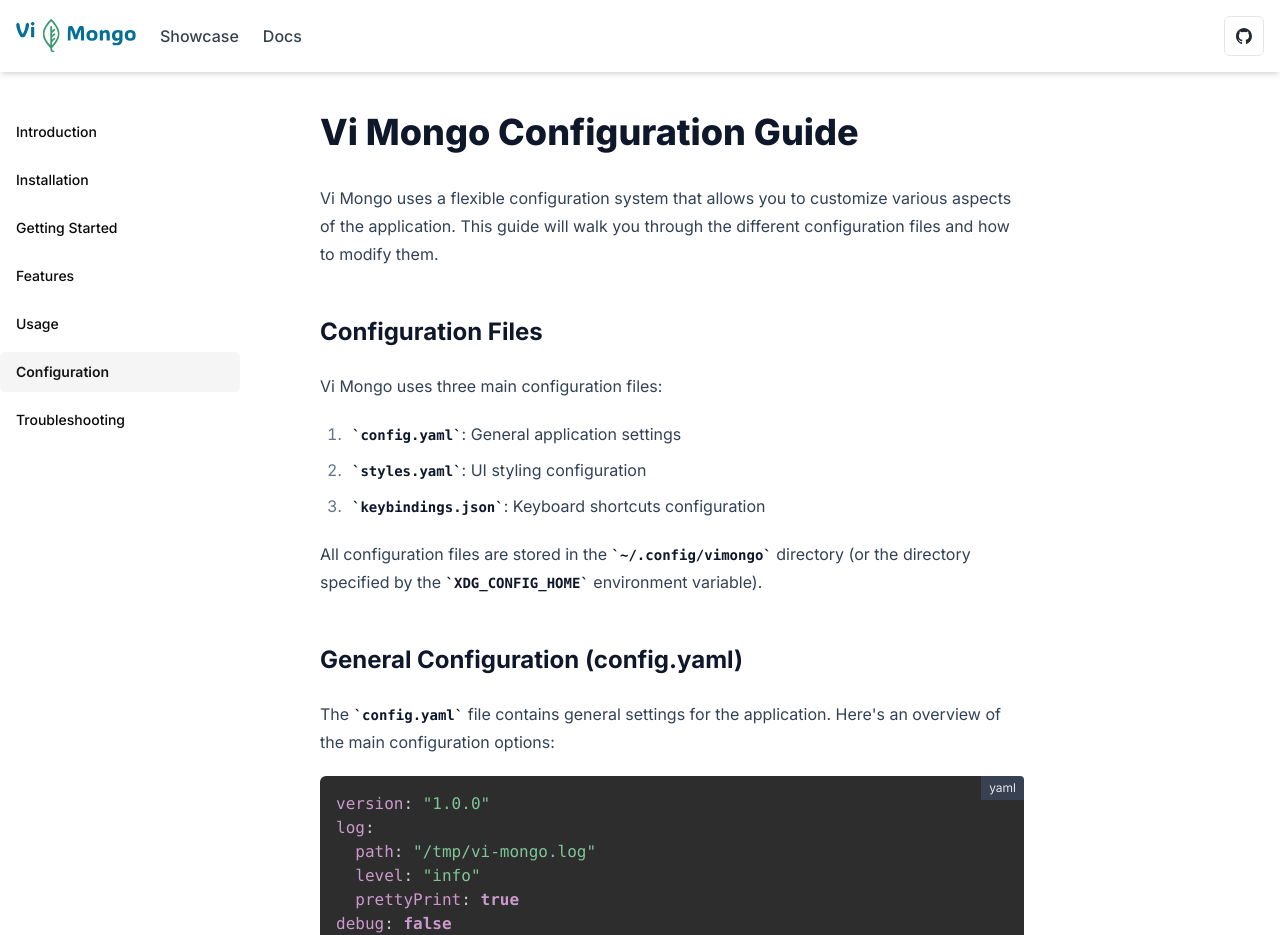
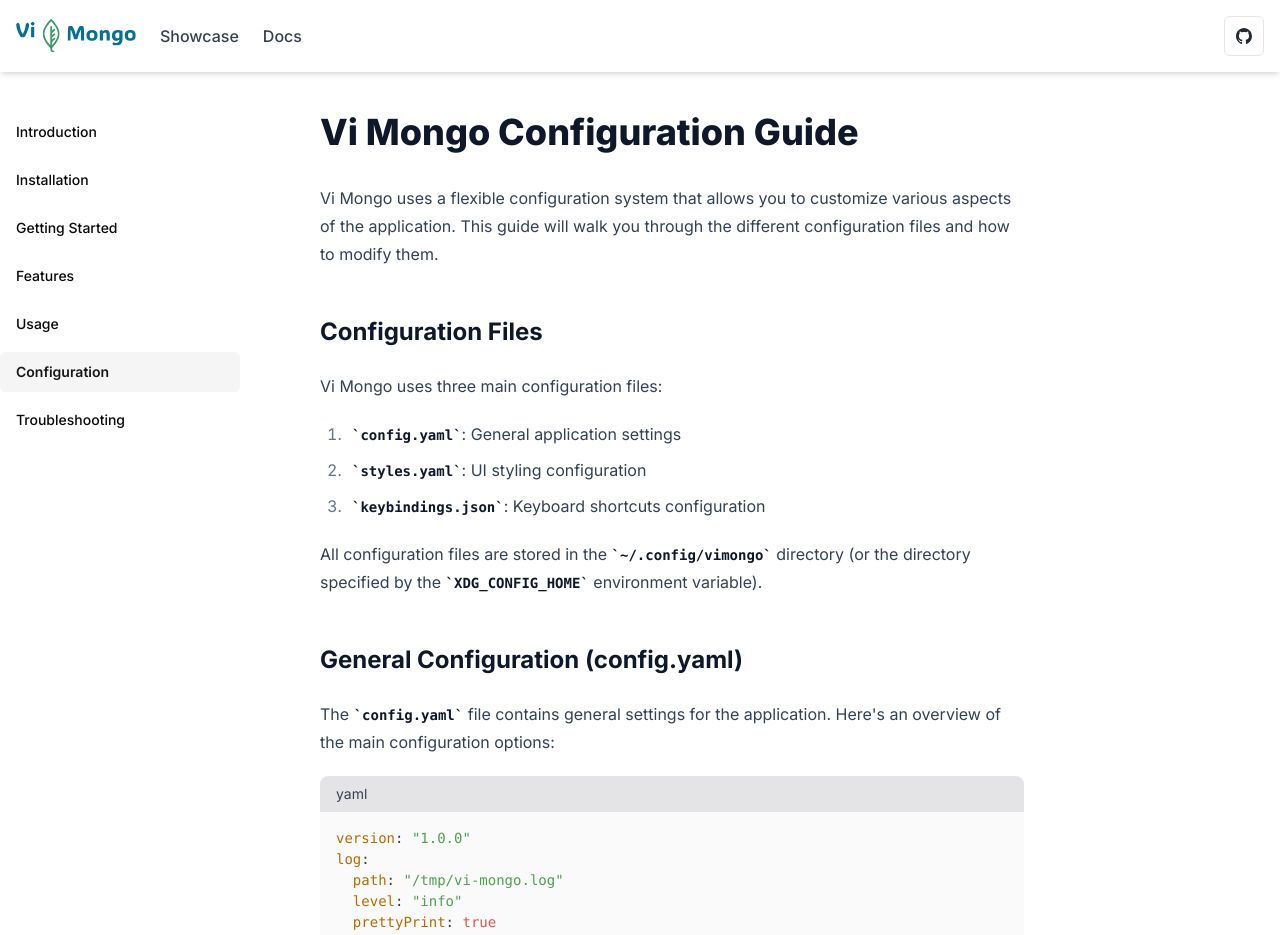
Before and after one commit to kopecmaciej/vi-mongo-web, a Next.js app: page /docs/configuration in a window 1280 px wide. Shown: the top 935 px of the page. Built offline with nearby package versions, Linux system fonts and the light colour scheme.

Commit message:
feat: improve code block

```diff
--- a/src/mdx-components.tsx
+++ b/src/mdx-components.tsx
@@ -1,32 +1,38 @@
-import React from 'react';
-import type { MDXComponents } from 'mdx/types'
-import Image from 'next/image';
 import { Button } from "@/components/ui/button";
-import { Prism as SyntaxHighlighter } from 'react-syntax-highlighter';
-import { tomorrow } from 'react-syntax-highlighter/dist/cjs/styles/prism';
+import type { MDXComponents } from "mdx/types";
+import Image from "next/image";
+import React from "react";
+import { Prism as SyntaxHighlighter } from "react-syntax-highlighter";
+import { oneLight as codeStyle } from "react-syntax-highlighter/dist/cjs/styles/prism";
 
 export function useMDXComponents(components: MDXComponents): MDXComponents {
   return {
-    img: ({ src, alt }) => <Image src={src as string} alt={alt as string} className="mb-4" />,
-    Button: ({ children, href }) => <Button asChild><a href={href}>{children}</a></Button>,
+    img: ({ src, alt }) => (
+      <Image src={src as string} alt={alt as string} className="mb-4" />
+    ),
+    Button: ({ children, href }) => (
+      <Button asChild>
+        <a href={href}>{children}</a>
+      </Button>
+    ),
     pre: ({ children }) => {
       const childrenArray = React.Children.toArray(children);
       const code = childrenArray[0] as React.ReactElement;
-      const className = code.props.className || '';
-      const language = className.replace(/language-/, '');
+      const className = code.props.className || "";
+      const language = className.replace(/language-/, "");
 
       return (
         <div className="relative">
-          <div className="absolute top-0 right-0 bg-gray-700 text-gray-200 px-2 py-1 text-xs rounded-tr">
+          <div className="bg-zinc-200 text-gray-700 px-4 py-2 text-sm rounded-t-lg">
             {language}
           </div>
           <SyntaxHighlighter
             language={language}
-            style={tomorrow}
+            style={codeStyle}
             customStyle={{
               margin: 0,
-              borderRadius: '0.375rem',
-              padding: '1rem',
+              borderRadius: "0 0 0.375rem 0.375rem",
+              padding: "1rem",
             }}
           >
             {code.props.children.trim()}
@@ -35,5 +41,5 @@
       );
     },
     ...components,
-  }
+  };
 }
```
